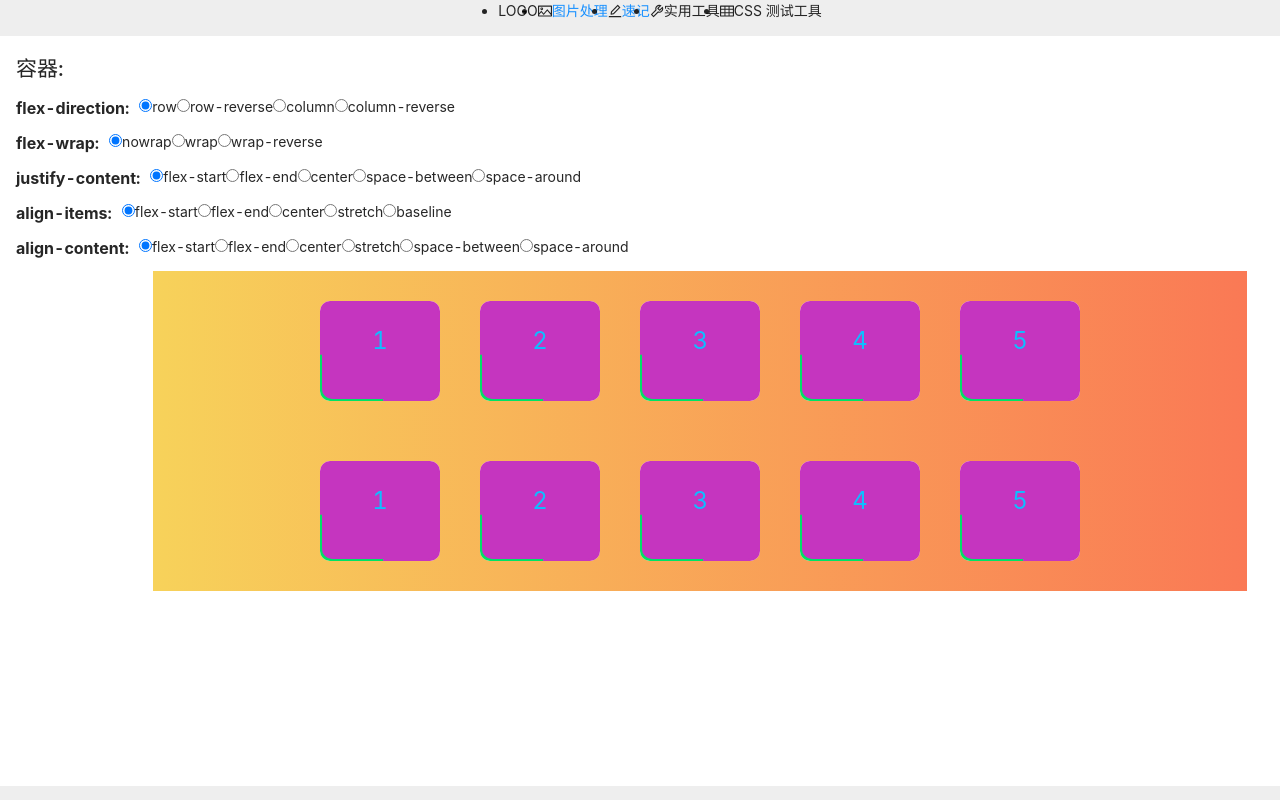
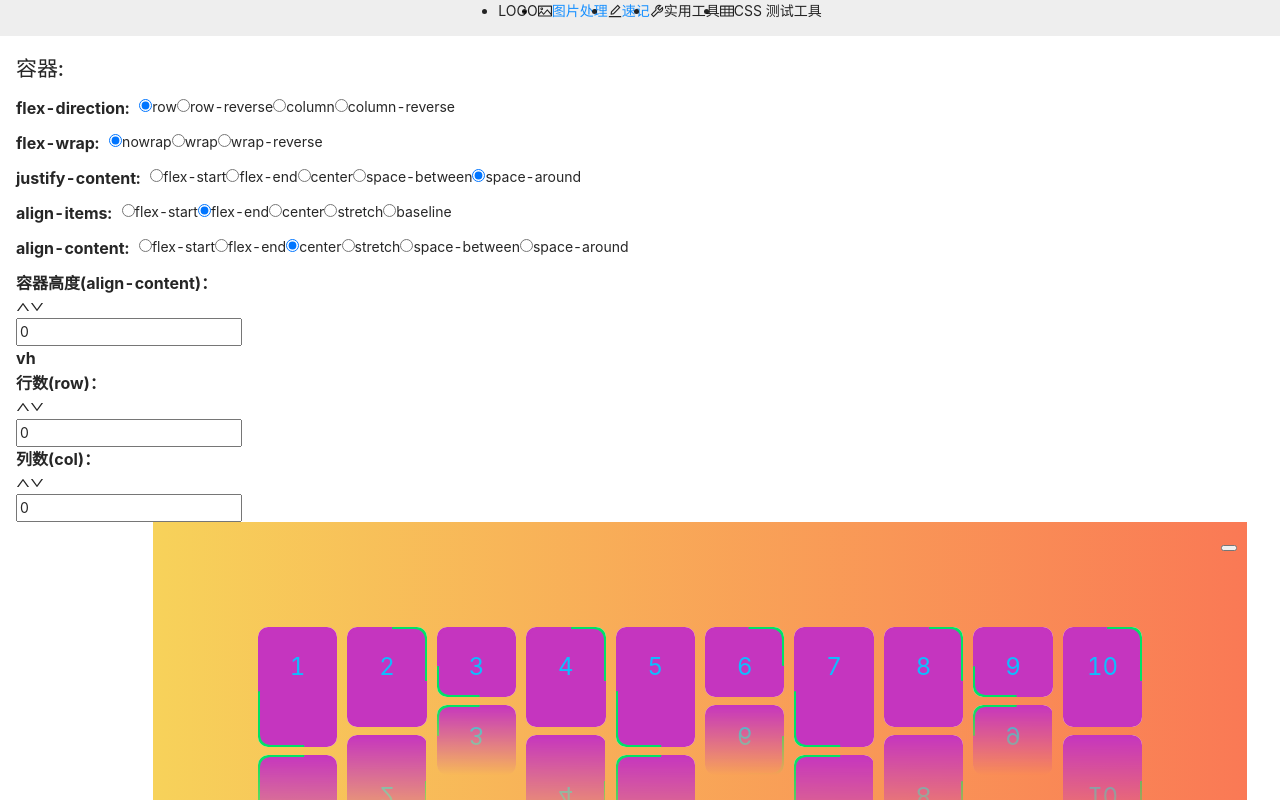
Before and after one commit to magicNull/magic-tool, a React (Vite) app: page /css-tool in a window 1280 px wide. Shown: the top 800 px of the page. Built offline with nearby package versions, Linux system fonts and the light colour scheme.

Commit message:
feat: 完成flex工具

```diff
--- a/src/pages/CssTool/Flex/index.module.scss
+++ b/src/pages/CssTool/Flex/index.module.scss
@@ -1,7 +1,7 @@
-.flex-control{
+.flex-control {
   display: flex;
   margin-bottom: 10px;
-  &>span{
+  & > span {
     margin-right: 10px;
   }
 }
@@ -9,23 +9,30 @@
 .flex-box {
   width: 80%;
   margin: auto;
-  min-height: 20vh;
+  position: relative;
+  // min-height: 30vh;
+  padding: 100px;
   background-image: linear-gradient(
     90deg,
     rgb(247, 210, 90) 0%,
     rgb(250, 121, 85) 100%
   );
-  display: flex;
-  justify-content: center;
-  align-items: center;
-  flex-wrap: wrap;
-
+  // display: flex;
+  // justify-content: center;
+  // align-items: center;
+  // flex-wrap: wrap;
+  &_switch {
+    position: absolute;
+    color: red;
+    right: 10px;
+    top: 10px;
+  }
   &_row {
-    padding: 10px;
-    height: 100%;
+    padding-bottom: 100px;
+    height: 100vh;
     display: flex;
-    align-items: center;
-    justify-content: center;
+    // align-items: center;
+    // justify-content: center;
   }
   &_col {
     $color: #c535bf;
@@ -38,13 +45,12 @@
     font-size: 24px;
     border-radius: 10px;
     text-align: center;
-    margin: 20px;
+    margin: 5px;
     overflow: hidden;
     cursor: pointer;
     background-color: #fff;
     transition: 0.3s;
-    // -webkit-box-reflect: below 8px
-    //   linear-gradient(transparent, rgb(255, 123, 0));
+
     &:hover {
       color: #fff;
       box-shadow: 0 0 5px $color, 0 0 25px $color;
@@ -63,14 +69,14 @@
       left: 50%;
       top: 50%;
       transform: translate(-50%, -50%);
-      width: 150%;
+      width: 300%;
       height: 300%;
       background-color: $color;
       background-repeat: no-repeat;
       background-size: 50% 50%;
       background-position: 0 0;
       background-image: conic-gradient(#00e266, #00e266);
-      animation: rotate 2s linear infinite;
+      animation: rotate_contrary 1.5s linear infinite;
     }
 
     &::after {
@@ -85,6 +91,29 @@
       border-radius: 10px;
     }
   }
+  &_col:nth-of-type(odd) {
+    height: 120px;
+    &::before {
+      animation: rotate 1.5s linear infinite;
+    }
+  }
+  &_col:nth-of-type(3n) {
+    height: 70px;
+  }
+}
+
+.ON {
+  -webkit-box-reflect: below 8px linear-gradient(transparent, rgb(255, 123, 0)) !important;
+}
+
+.OFF {
+  -webkit-box-reflect: none;
+  background-color: #C535BF;
+  &::before,&::after {
+    width: 0;
+    height: 0;
+    // animation: none !important;
+  }
 }
 
 @keyframes rotate {
@@ -92,3 +121,9 @@
     transform: translate(-50%, -50%) rotate(1turn);
   }
 }
+
+@keyframes rotate_contrary {
+  100% {
+    transform: translate(-50%, -50%) rotate(-1turn);
+  }
+}
--- a/src/pages/CssTool/Flex/index.tsx
+++ b/src/pages/CssTool/Flex/index.tsx
@@ -1,14 +1,35 @@
 // cssTool Flex
 import React, { useState } from "react";
 import styles from "./index.module.scss";
-import { Radio } from "antd";
-import { Interface } from "readline";
+import {
+  InputNumber,
+  Radio,
+  RadioChangeEvent,
+  Switch,
+  message,
+  Col,
+  Row,
+} from "antd";
+
+// flex container interface
+interface containerMap_row {
+  "flex-direction": string[];
+  "flex-wrap": string[];
+  "justify-content": string[];
+  "align-items": string[];
+  "align-content": string[];
+}
 
 export default function index() {
   // 控制行数
-  const [RowNum, setRowNum] = useState<number>(2);
+  const [RowNum, setRowNum] = useState<number>(1);
   // 控制列数
-  const [ColNum, setColNum] = useState<number>(5);
+  const [ColNum, setColNum] = useState<number>(10);
+  const [Height, setHeight] = useState<number>(0);
+  // Container 控制容器样式
+  const [ContainerStyle, setContainerStyle] = useState<React.CSSProperties>({});
+  // 控制 reflect
+  const [SwitchReflect, setSwitchReflect] = useState<boolean>(true);
   // 对齐方式 justify
   const alignment_justify: string[] = [
     "flex-start",
@@ -24,14 +45,7 @@ export default function index() {
     "center",
     "stretch",
   ];
-  // flex container interface
-  interface containerMap_row {
-    "flex-direction": string[];
-    "flex-wrap": string[];
-    "justify-content": string[];
-    "align-items": string[];
-    "align-content": string[];
-  }
+
   // flex容器的属性
   const containerMap_row: containerMap_row = {
     "flex-direction": ["row", "row-reverse", "column", "column-reverse"],
@@ -43,17 +57,75 @@ export default function index() {
   const itemMap_col: {} = {
     "align-self": ["auto", ...alignment_align],
   };
+  const defaultValue: any = {
+    "flex-direction": "row",
+    "flex-wrap": "nowrap",
+    "justify-content": "space-around",
+    "align-items": "flex-end",
+    "align-content": "center",
+  };
+
+  // 选项改变
+  const handleChange_container = (key: string, e: RadioChangeEvent) => {
+    let match = key.match(/(.+)-(.+)/),
+      value: RegExpMatchArray;
+    if (match != null) {
+      value = match;
+      let toUpper: string =
+        value[2].charAt(0).toUpperCase() + value[2].slice(1);
+      setContainerStyle((state) => ({
+        ...state,
+        ...{ [value[1] + toUpper]: e.target.value },
+      }));
+    }
+  };
+  //开关控制阴影
+  const handleSwitch = (checked: boolean) => {
+    setSwitchReflect(checked);
+  };
+  // 输入框输入值
+  const handleInput = (e: string | number | null | undefined) => {
+    if (typeof e === "number") {
+      setHeight(e);
+      console.log("ContainerStyle", !ContainerStyle);
+      if (!ContainerStyle.flexWrap || ContainerStyle["flexWrap"] === "nowrap") {
+        message.info(
+          "如果需要查看align-content属性，需要设置flex-wrap不能为nowrap"
+        );
+      }
+    }
+  };
+  const handleRowOrCol = (
+    e: string | number | null | undefined,
+    type: string
+  ): void => {
+    if (typeof e === "number") {
+      switch (type) {
+        case "row":
+          setRowNum(e);
+          break;
+        case "col":
+          setColNum(e);
+          break;
+      }
+    }
+  };
   return (
     <>
+      {console.log("ContainerStyle :>> ", ContainerStyle)}
       {/* 控制区域 */}
       <div>
         <h2>容器:</h2>
         <div>
           {Object.entries(containerMap_row).map(([key, value]) => (
-            <div key={key} className={styles['flex-control']}>
-              <span className='font-16 font-w-b'>{key}:</span>
+            <div key={key} className={styles["flex-control"]}>
+              <span className="font-16 font-w-b">{key}:</span>
               <div>
-                <Radio.Group defaultValue={value[0]} buttonStyle="solid">
+                <Radio.Group
+                  defaultValue={defaultValue[key]}
+                  buttonStyle="solid"
+                  onChange={(element) => handleChange_container(key, element)}
+                >
                   {value.map((e: string) => (
                     <Radio.Button value={e} key={e}>
                       {e}
@@ -63,15 +135,66 @@ export default function index() {
               </div>
             </div>
           ))}
+          <div>
+            <Row gutter={16}>
+              <Col span={6}>
+                <span className="font-16 font-w-b">
+                  容器高度(align-content)：
+                </span>
+                <InputNumber
+                  min={0}
+                  max={200}
+                  defaultValue={0}
+                  onChange={handleInput}
+                />
+                <span className="font-16 font-w-b"> vh</span>
+              </Col>
+              <Col span={2} />
+              <Col span={4}>
+                <span className="font-16 font-w-b">行数(row)：</span>
+                <InputNumber
+                  min={0}
+                  max={100}
+                  defaultValue={0}
+                  onChange={(e) => handleRowOrCol(e, "row")}
+                />
+              </Col>
+              <Col span={6}>
+                <span className="font-16 font-w-b">列数(col)：</span>
+                <InputNumber
+                  min={0}
+                  max={100}
+                  defaultValue={0}
+                  onChange={(e) => handleRowOrCol(e, "col")}
+                />
+              </Col>
+            </Row>
+          </div>
         </div>
       </div>
 
       {/* 显示区域 */}
       <div className={styles["flex-box"]}>
+        <div className={styles["flex-box_switch"]}>
+          <Switch defaultChecked onChange={handleSwitch} />
+        </div>
         {new Array(RowNum).fill("").map((_e, i) => (
-          <div className={styles["flex-box_row"]} key={`row-${i}`}>
+          <div
+            className={styles["flex-box_row"]}
+            key={`row-${i}`}
+            style={{
+              height: Height == 0 ? "100%" : Height + "vh",
+              ...ContainerStyle,
+            }}
+          >
             {new Array(ColNum).fill("").map((_e, i) => (
-              <div className={styles["flex-box_col"]} key={`col-${i}`}>
+              <div
+                className={[
+                  styles["flex-box_col"],
+                  SwitchReflect ? styles["ON"] : styles["OFF"],
+                ].join(" ")}
+                key={`col-${i}`}
+              >
                 {i + 1}
               </div>
             ))}
```
